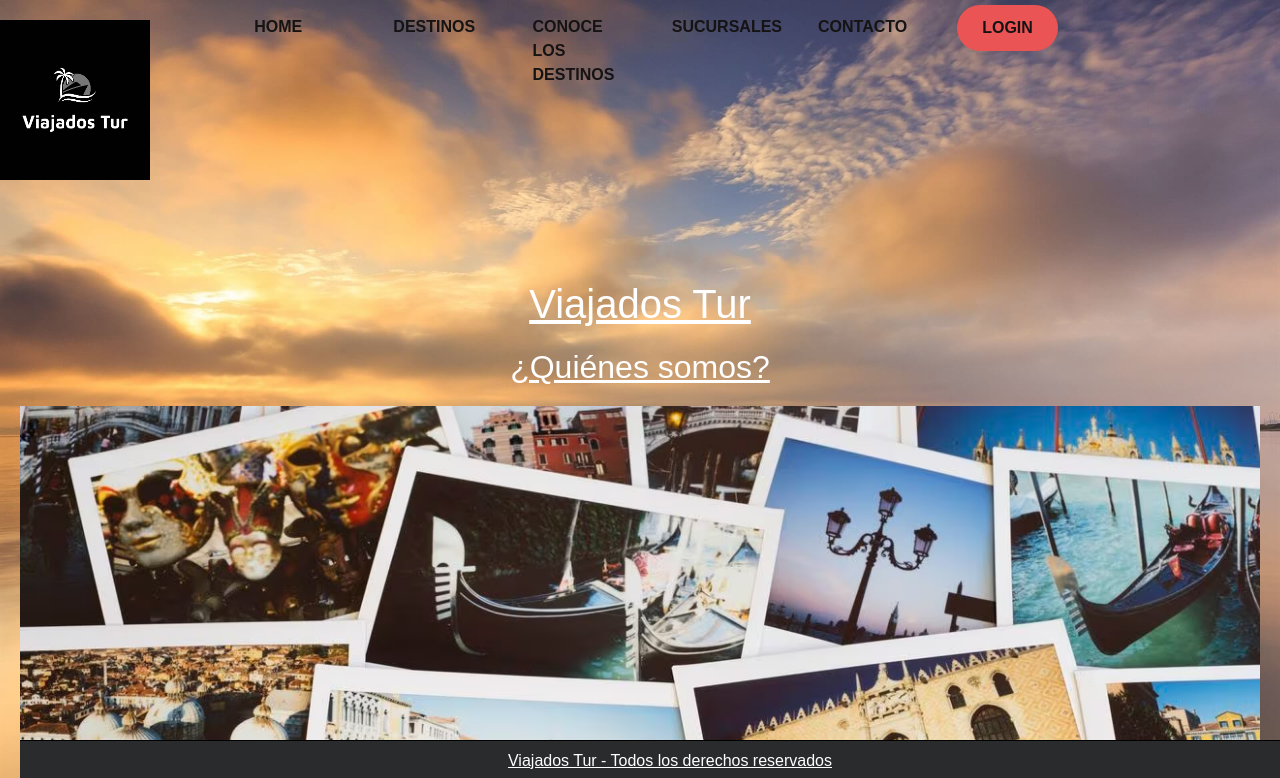
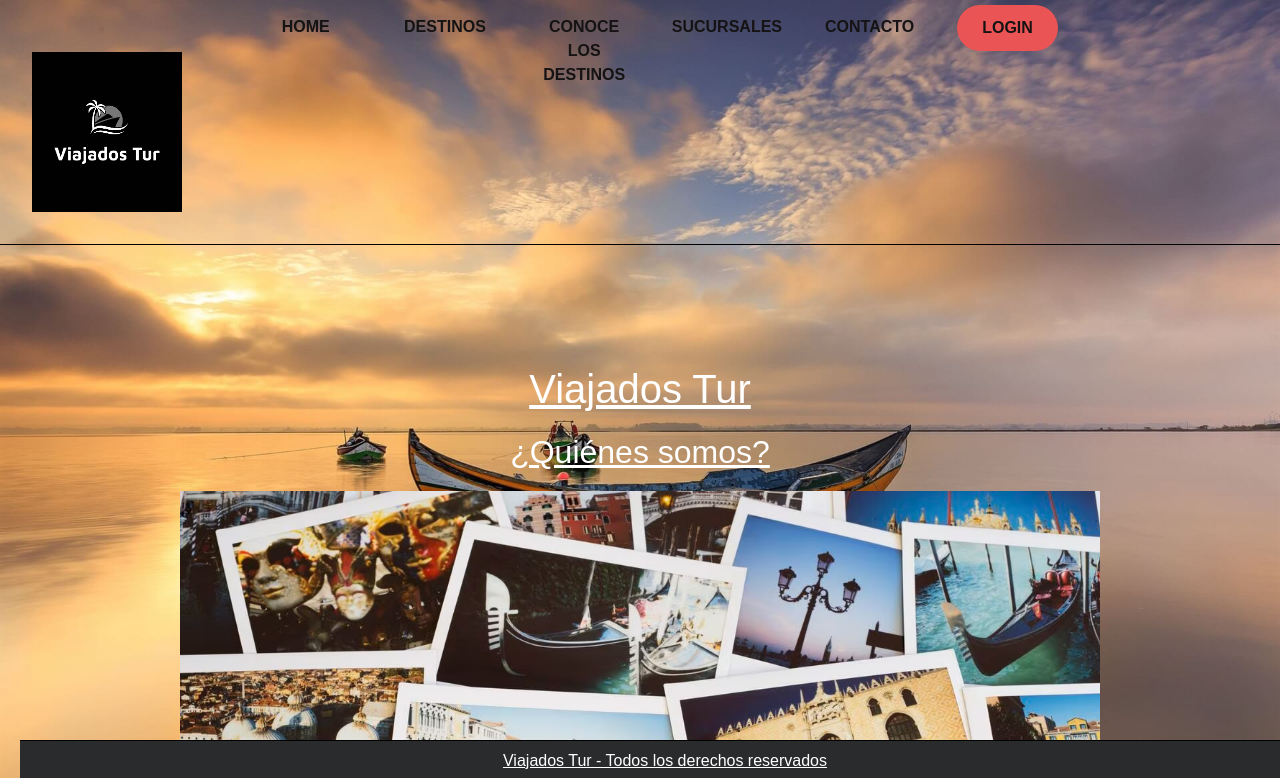
Before and after one commit to Jonathan-garcia-baliani/viajados-tur, a plain HTML site: page index.html in a window 1280 px wide. Shown: the top 778 px of the page. Drawn offline with nearby package versions, Linux system fonts and the light colour scheme.

Commit message:
login0.4

```diff
--- a/index.html
+++ b/index.html
@@ -1,75 +1,70 @@
 <html lang="es">
+
 <head>
-    <meta charset="UTF-8" />
-    <meta name="viewport" content="width=device-width, initial-scale=1.0" />
-    <meta name="description" content="¡Explora, sueña y viaja con nosotros" />
-    <meta name="keywords" content="tur,viajes,turista,paseo" />
+  <meta charset="UTF-8">
+  <meta name="viewport" content="width=device-width, initial-scale=1.0">
+  <meta name="description" content="¡Explora, sueña y viaja con nosotros">
+  <meta name="keywords" content="tur, viajes, turista, paseo">
 
   <title>Home - Viajados Tur</title>
-    <link
-      href="https://cdn.jsdelivr.net/npm/bootstrap@5.3.2/dist/css/bootstrap.min.css"
-      rel="stylesheet"
-    />
-    <link rel="shortcut icon" href="/img/logo.png" type="image/x-icon" />
 
-    <link
-      rel="stylesheet"
-      href="https://cdn.jsdelivr.net/npm/bootstrap-icons@1.11.3/font/bootstrap-icons.min.css"
-    />
-    <!-- Importar el archivo SCSS -->
-    <link rel="stylesheet" href="css/estilo.css" />
+  <!-- Enlaces a estilos externos -->
+  <link rel="stylesheet" href="https://cdn.jsdelivr.net/npm/bootstrap@5.3.2/dist/css/bootstrap.min.css">
+  <link rel="stylesheet" href="https://cdn.jsdelivr.net/npm/bootstrap-icons@1.11.3/font/bootstrap-icons.min.css">
+  <link rel="stylesheet" href="css/estilo.css">
+
+  <!-- Icono del sitio -->
+  <link rel="shortcut icon" href="/img/logo.png" type="image/x-icon">
 </head>
 
 <body>
-    <a >
-      <img
-        class="logo"
-        src="./img/logo.png"
-        class="img-fluid"
-        alt="logo de coder viajes"
-      />
+  <header>
+    <a href="#">
+      <img class="logo img-fluid" src="./img/logo.png" alt="Logo de Coder Viajes">
     </a>
-
 
     <button id="abrir" class="abrir-menu"><i class="bi bi-list"></i></button>
     <nav class="nav" id="nav">
       <button class="cerrar-menu" id="cerrar"><i class="bi bi-x"></i></button>
       <ul class="nav-list">
-          <li class="item"><a href="index.html"> Home</a></li>
-          <li class="item"><a href="html/destinos.html"> Destinos</a></li>
-          <li class="item">
-            <a href="html/conoce-los-destinos.html"> Conoce los destinos</a>
-          </li>
-          <li class="item"><a href="html/sucursales.html"> Sucursales</a></li>
-          <li class="item"><a href="html/contacto.html"> Contacto</a></li>
-          <li class="btn"><a href="html/login.html"> login</a></li>
+        <li class="item"><a href="index.html">Home</a></li>
+        <li class="item"><a href="html/destinos.html">Destinos</a></li>
+        <li class="item"><a href="html/conoce-los-destinos.html">Conoce los destinos</a></li>
+        <li class="item"><a href="html/sucursales.html">Sucursales</a></li>
+        <li class="item"><a href="html/contacto.html">Contacto</a></li>
+        <li class="btn"><a href="html/login.html">Login</a></li>
       </ul>
     </nav>
   </header>
 
+  <div class="content">
     <main>
       <h1 class="ho">Viajados Tur</h1>
 
       <h2 class="ho">¿Quiénes somos?</h2>
       <div class="caja">
-        <div >
-          <img src="./img/colage.avif" alt="imagen con varios imagenes de lugares turisticos">
+        <div>
+          <img src="./img/colage.avif" alt="Imagen con varias imágenes de lugares turísticos">
           <h3 class="ho">
-            "Descubre el encanto de destinos inolvidables: ¡Viaja con nosotros y vive experiencias únicas que te conectarán con el mundo!"</h3>
+            "Descubre el encanto de destinos inolvidables: ¡Viaja con nosotros y vive experiencias únicas que te conectarán con el mundo!"
+          </h3>
         </div>
-
+        <p>Descubre destinos impresionantes y vive experiencias inolvidables con nosotros. Explora lo mejor que el mundo tiene para ofrecer.</p>
       </div>
     </main>
+  </div>
+  <div>
+
   <footer class="abajo">
     <h5 class="texto-footer">Viajados Tur - Todos los derechos reservados</h5>
+  </footer>
 
-    </footer>
-    <script
-      src="https://cdn.jsdelivr.net/npm/bootstrap@5.3.2/dist/js/bootstrap.bundle.min.js"
+  <!-- Scripts al final del body para mejorar el rendimiento de carga -->
+  <script src="https://cdn.jsdelivr.net/npm/bootstrap@5.3.2/dist/js/bootstrap.bundle.min.js"
     integrity="sha384-C6RzsynM9kWDrMNeT87bh95OGNyZPhcTNXj1NW7RuBCsyN/o0jlpcV8Qyq46cDfL"
-      crossorigin="anonymous"
-    ></script>
+    crossorigin="anonymous"></script>
 
   <script src="./js/script.js"></script>
 </body>
+
 </html>
--- a/scss/_general.scss
+++ b/scss/_general.scss
@@ -183,7 +183,8 @@ main {
   background-color: #292b2c;
   color: white;
   text-align: center;
-  padding: 10px;
+  padding: 5px;
+
 }
 
 
--- a/scss/_header.scss
+++ b/scss/_header.scss
@@ -291,6 +291,7 @@ main {
 
 
 nav {
+
   position: fixed;
   top: 0;
   left: 0;
--- a/scss/_responsive.scss
+++ b/scss/_responsive.scss
@@ -95,3 +95,9 @@ img, video, iframe {
   #page-container {
     transition: background-color 0.3s;
   }
+
+  .content {
+    max-width: 1000px;
+    margin: 0 auto;
+    padding: 20px;
+  }
```
Also changed, not shown: css/estilo.css, 1 other file. Lines whose indentation alone changed are shown as unchanged.
